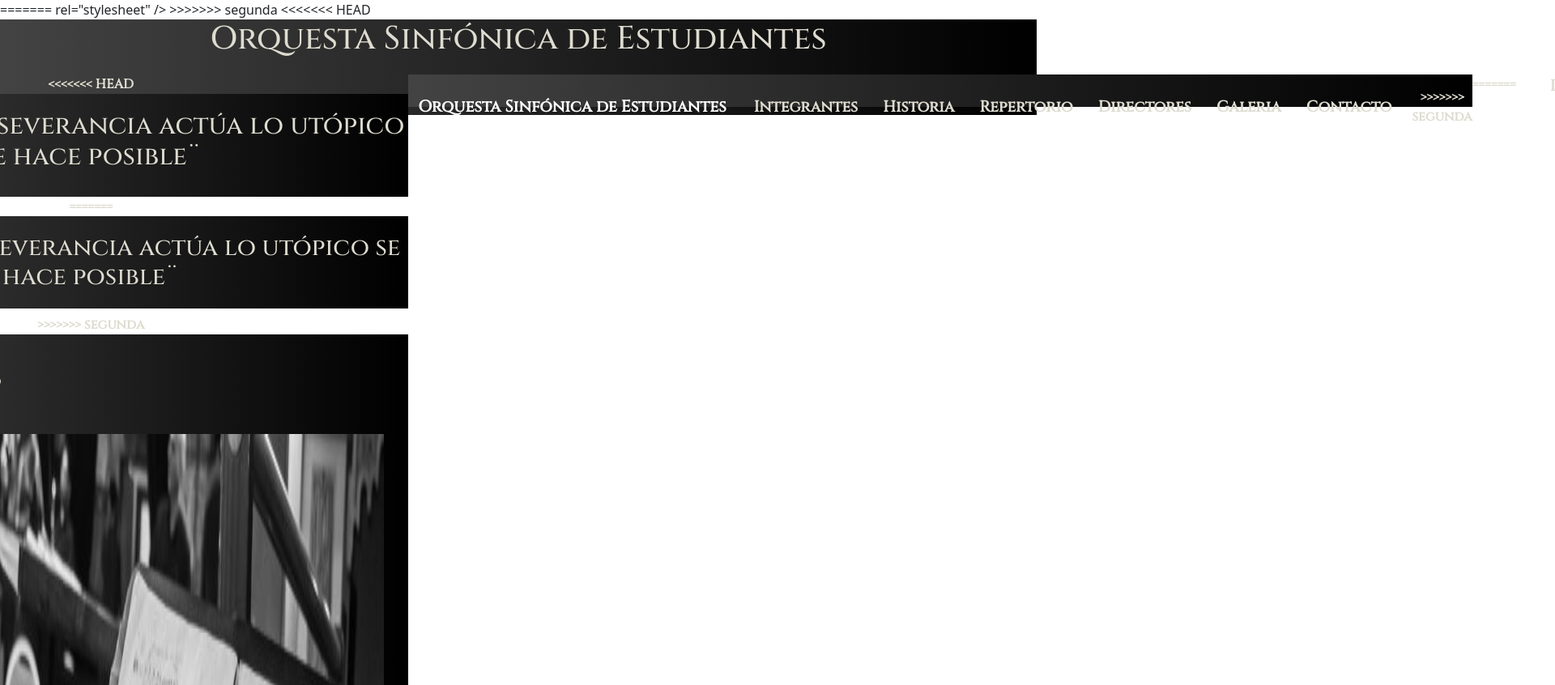
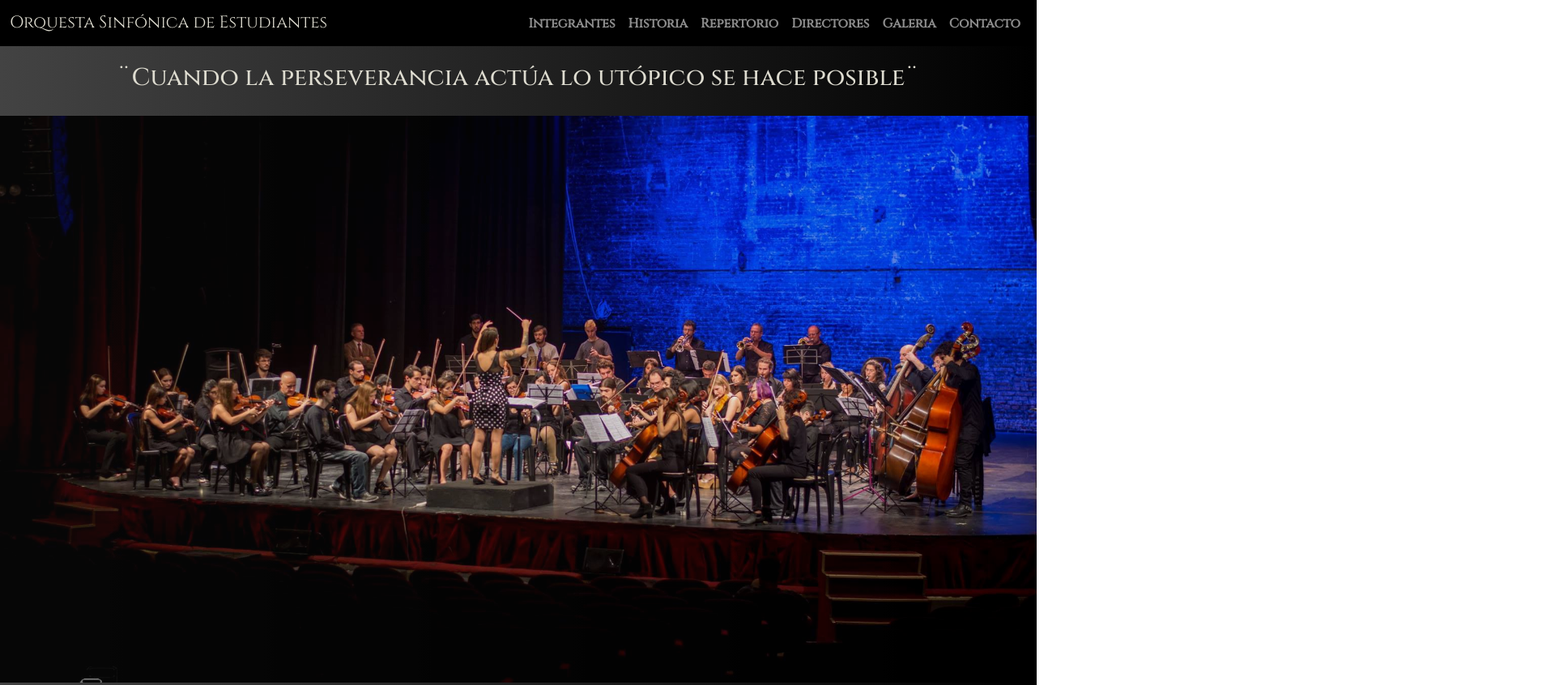
Before and after one commit to VickSae/Orquesta, a plain HTML site: page index.html in a window 1280 px wide. Shown: the top 846 px of the page at 81% size, 1920 px wide, since content can reach past the window. Drawn offline with nearby package versions, Linux system fonts and the light colour scheme.

Commit message:
probando

```diff
--- a/index.html
+++ b/index.html
@@ -8,34 +8,16 @@
   <link rel="preconnect" href="https://fonts.gstatic.com" crossorigin />
   <link
     href="https://fonts.googleapis.com/css2?family=Cinzel:wght@400;500&family=Raleway:wght@100;300;400&display=swap"
-<<<<<<< HEAD
-      rel="stylesheet"/>
-    <link rel="stylesheet" href="https://cdnjs.cloudflare.com/ajax/libs/animate.css/4.1.1/animate.min.css"/>
-=======
     rel="stylesheet"
   />
   <link
   rel="stylesheet"
   href="https://cdnjs.cloudflare.com/ajax/libs/animate.css/4.1.1/animate.min.css"/>
   <link href="https://cdn.jsdelivr.net/npm/bootstrap@5.2.1/dist/css/bootstrap.min.css" rel="stylesheet" integrity="sha384-iYQeCzEYFbKjA/T2uDLTpkwGzCiq6soy8tYaI1GyVh/UjpbCx/TYkiZhlZB6+fzT" crossorigin="anonymous">
->>>>>>> segunda
   <link rel="stylesheet" href="style.css"/>
     <title>Orquesta Sinfónica de Estudiantes</title>
   </head>
 <body>
-<<<<<<< HEAD
-  <header id="irarriba">
-    <h1 class="titulo">Orquesta Sinfónica de Estudiantes</h1>
-    <nav class="container-nav">
-      <ul>
-        <li><a href="#quienes__somos-title">Integrantes</a></li>
-        <li><a href="#historia">Historia</a></li>
-        <li><a href="./repertorio.html">Repertorio</a></li>
-        <li><a href="./directores.html">Directores</a></li>
-        <li><a href="./galeria.html">Galeria</a></li>
-        <li><a href="#contacto">Contacto</a></li>
-      </ul>
-=======
   <header>
     <nav class="navbar sticky-top navbar-expand-lg navbar-dark">
       <div class="container-fluid">
@@ -66,18 +48,11 @@
           </ul>
         </div>
       </div>
->>>>>>> segunda
     </nav>
   </header>
 
   <main>
-<<<<<<< HEAD
-    <div class="perseverancia">
-      <h2 class="animate__animated animate__fadeIn" >¨Cuando la perseverancia actúa lo utópico se hace posible¨</h2>
-  </div>
-=======
     <h2 class="perseverancia animate__animated animate__fadeIn"  id="ir-arriba">¨Cuando la perseverancia actúa lo utópico se hace posible¨</h2>
->>>>>>> segunda
     <section class="parallax">
     </section>
     <section class="content__section">
--- a/style.css
+++ b/style.css
@@ -5,50 +5,6 @@
 /*---------INDEX----------*/
 
 header {
-<<<<<<< HEAD
-  display: flex;
-  flex-direction: row;
-  font-weight: 800;
-  background: #000000;  /* fallback for old browsers */
-  background: -webkit-linear-gradient(to right, #434343, #000000);  /* Chrome 10-25, Safari 5.1-6 */
-  background: linear-gradient(to right, #434343, #000000); /* W3C, IE 10+/ Edge, Firefox 16+, Chrome 26+, Opera 12+, Safari 7+ */
-  align-items: flex-start;
-  font-family: "Cinzel", serif;
-  justify-content: space-between;
-  font-size: 16px;
-  color: #dedcd0;
-}
-
-.titulo {
-  text-align: center;
-}
-.container-nav {
-  display: flex;
-  flex-direction: row-reverse;
-  justify-content: center;
-  text-align: center;
-  margin: 10px 5px 10px 10px;
-  width: 100%;
-  height: 60px;
-  padding: 10px 10px 10px 0;
- transition: all 2s linear;
-}
-
-.container-nav ul li a{
-  color: #dedcd0;
-  text-decoration: none;
-  font-family: "Cinzel", serif;
-  font-size: 1.2rem;
-  margin: 10px 5px 10px 10px;
-  font-weight: bold;
-  border-radius: 80%;
-}
-li {
-  display: inline;
-  align-items: flex-end;
-  text-decoration: none;
-}
-=======
  position: sticky;
  top: 0px;
  background-color: black;
@@ -71,7 +27,6 @@ li {
   justify-content: flex-end;
 }
 
->>>>>>> segunda
 body {
   background: #000000;  /* fallback for old browsers */
   background: -webkit-linear-gradient(to right, #434343, #000000);  /* Chrome 10-25, Safari 5.1-6 */
@@ -87,22 +42,13 @@ body {
 }
 
 .parallax {
-<<<<<<< HEAD
-  background-image: url("./imagenes/hand-conductor2.jpg");
-=======
   background-image: url("./imagenes/roxy-paula.jpg");
->>>>>>> segunda
   height: 700px;
   background-attachment: fixed;
   background-position: center;
   background-repeat: no-repeat;
-<<<<<<< HEAD
-  opacity: 0.7;
-
-=======
   opacity:0.9;
   background-size: cover;
->>>>>>> segunda
 }
 
 .perseverancia {
@@ -116,10 +62,6 @@ body {
   background: -webkit-linear-gradient(to right, #434343, #000000);  /* Chrome 10-25, Safari 5.1-6 */
   background: linear-gradient(to right, #434343, #000000); /* W3C, IE 10+/ Edge, Firefox 16+, Chrome 26+, Opera 12+, Safari 7+ */
 }
-<<<<<<< HEAD
-=======
-
->>>>>>> segunda
 .animate__animated.animate__fadeIn {
   --animate-duration: 5s;
 }
```
Also changed, not shown: directores.html (+0 -28 lines), galeria.html (+0 -19 lines), repertorio.html (+0 -18 lines). Lines whose indentation alone changed are shown as unchanged.
